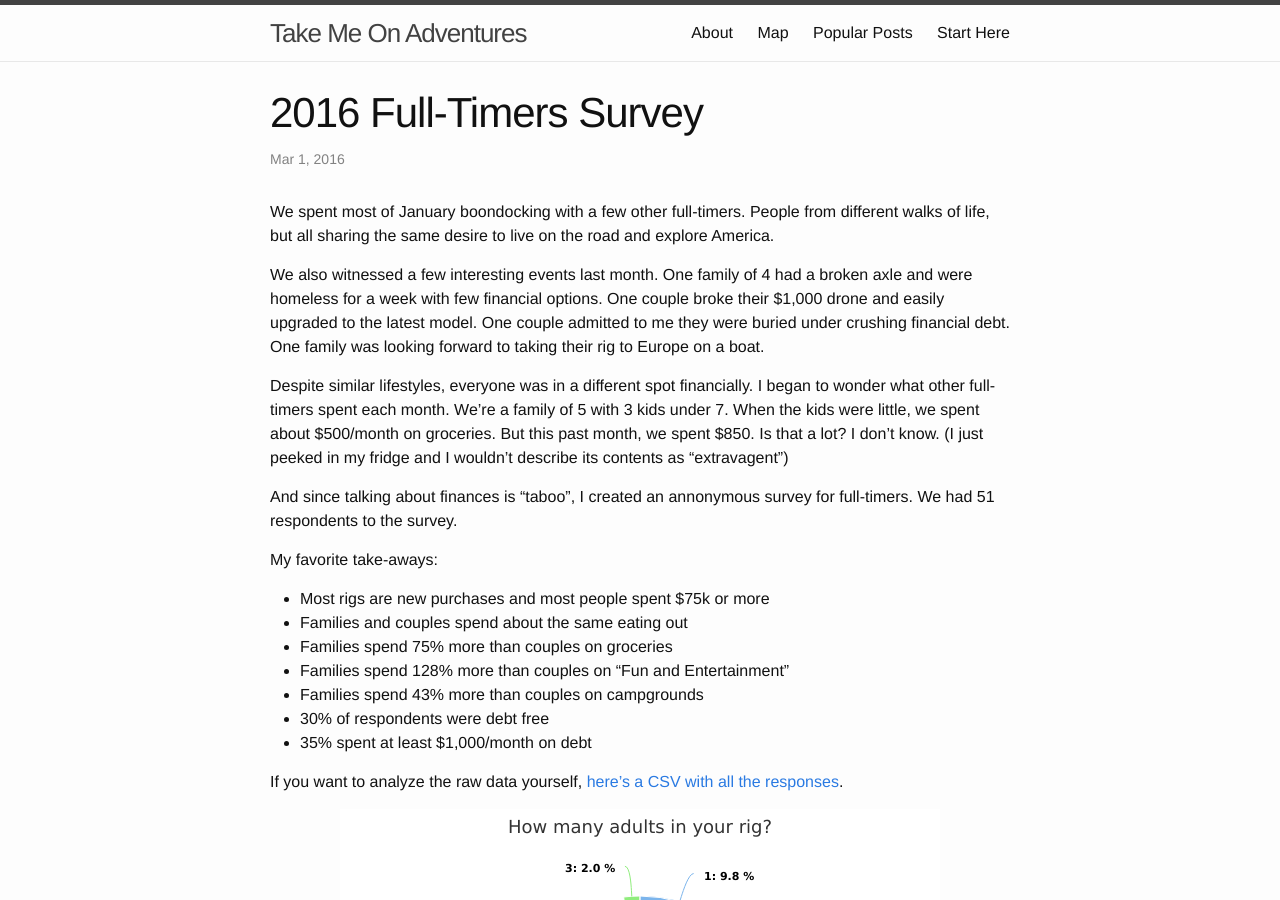
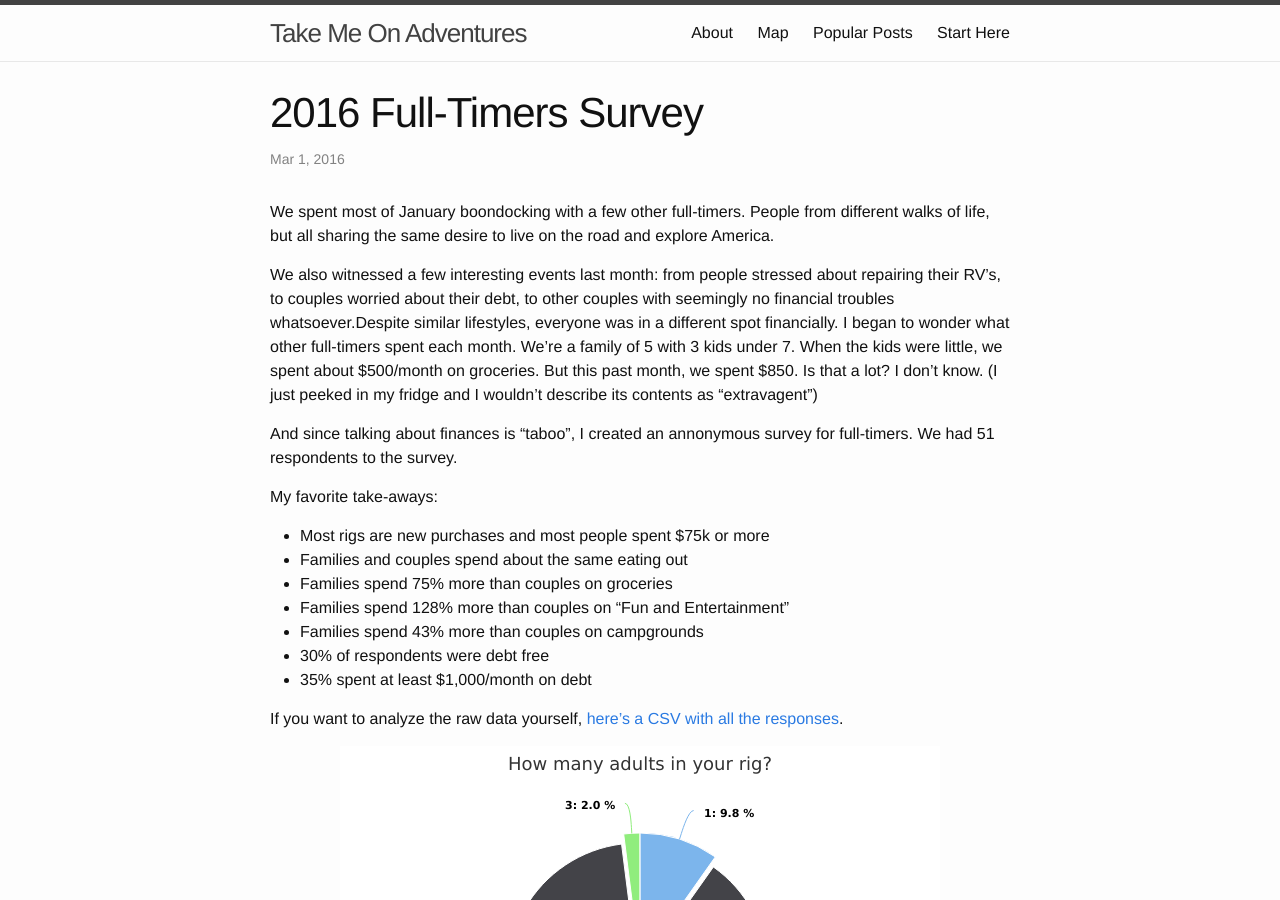
Before and after one commit to jmccartie/takemeonadventures, a Jekyll site: the page built from _posts/2016-03-01-2016-full-timers-survey.markdown, in a window 1280 px wide and 900 px high. Built offline with Jekyll 4.4.1, drawn with Linux system fonts in a browser that asks for light colours.

Commit message:
Update 2016-03-01-2016-full-timers-survey.markdown

```diff
--- a/_posts/2016-03-01-2016-full-timers-survey.markdown
+++ b/_posts/2016-03-01-2016-full-timers-survey.markdown
@@ -21,9 +21,7 @@ We spent most of January boondocking with a few other full-timers. People from d
   }
 </style>
 
-We also witnessed a few interesting events last month. One family of 4 had a broken axle and were homeless for a week with few financial options. One couple broke their $1,000 drone and easily upgraded to the latest model. One couple admitted to me they were buried under crushing financial debt. One family was looking forward to taking their rig to Europe on a boat.
-
-Despite similar lifestyles, everyone was in a different spot financially. I began to wonder what other full-timers spent each month. We're a family of 5 with 3 kids under 7. When the kids were little, we spent about $500/month on groceries. But this past month, we spent $850. Is that a lot? I don't know. (I just peeked in my fridge and I wouldn't describe its contents as "extravagent")
+We also witnessed a few interesting events last month: from people stressed about repairing their RV's, to couples worried about their debt, to other couples with seemingly no financial troubles whatsoever.Despite similar lifestyles, everyone was in a different spot financially. I began to wonder what other full-timers spent each month. We're a family of 5 with 3 kids under 7. When the kids were little, we spent about $500/month on groceries. But this past month, we spent $850. Is that a lot? I don't know. (I just peeked in my fridge and I wouldn't describe its contents as "extravagent")
 
 And since talking about finances is "taboo", I created an annonymous survey for full-timers. We had 51 respondents to the survey.
 
```
